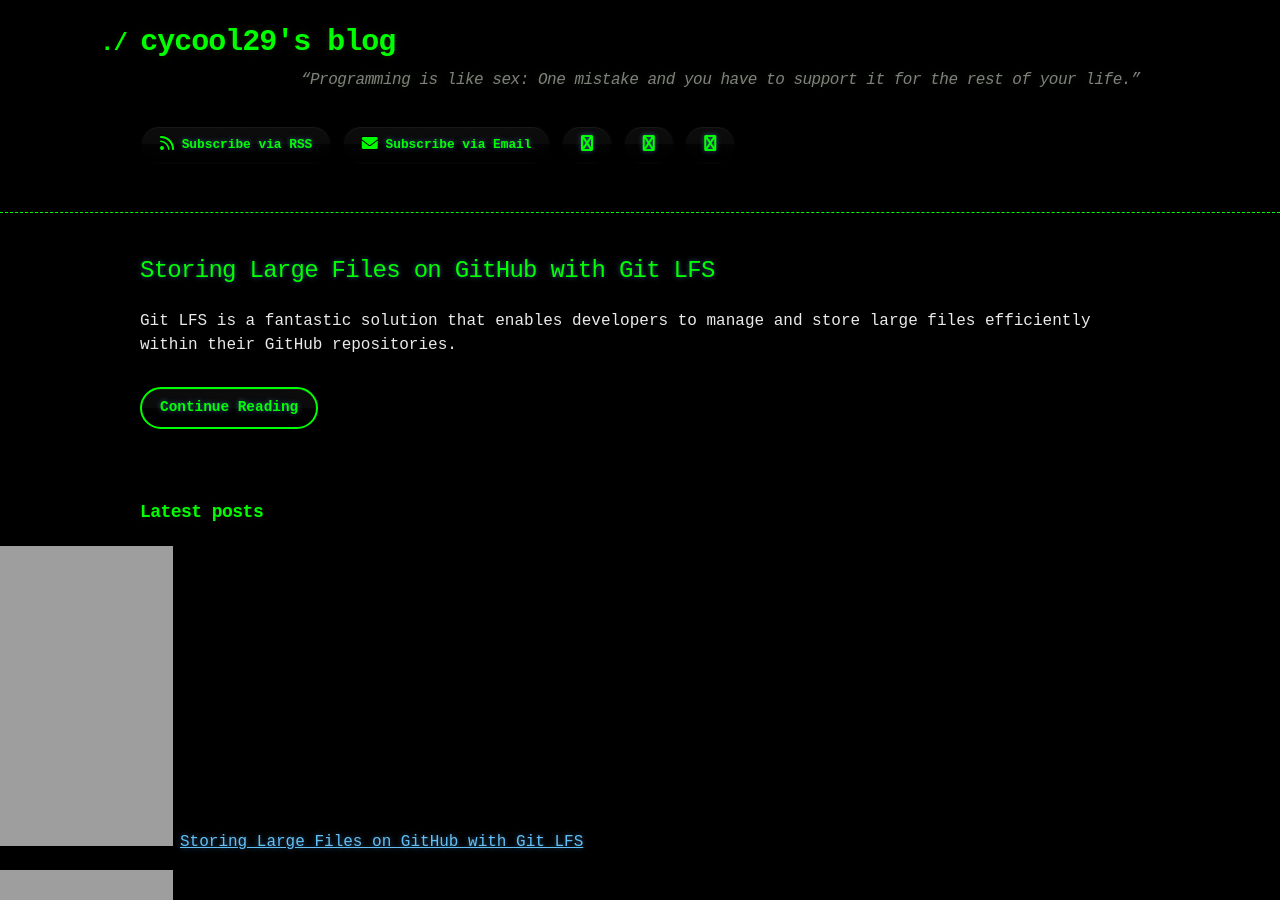
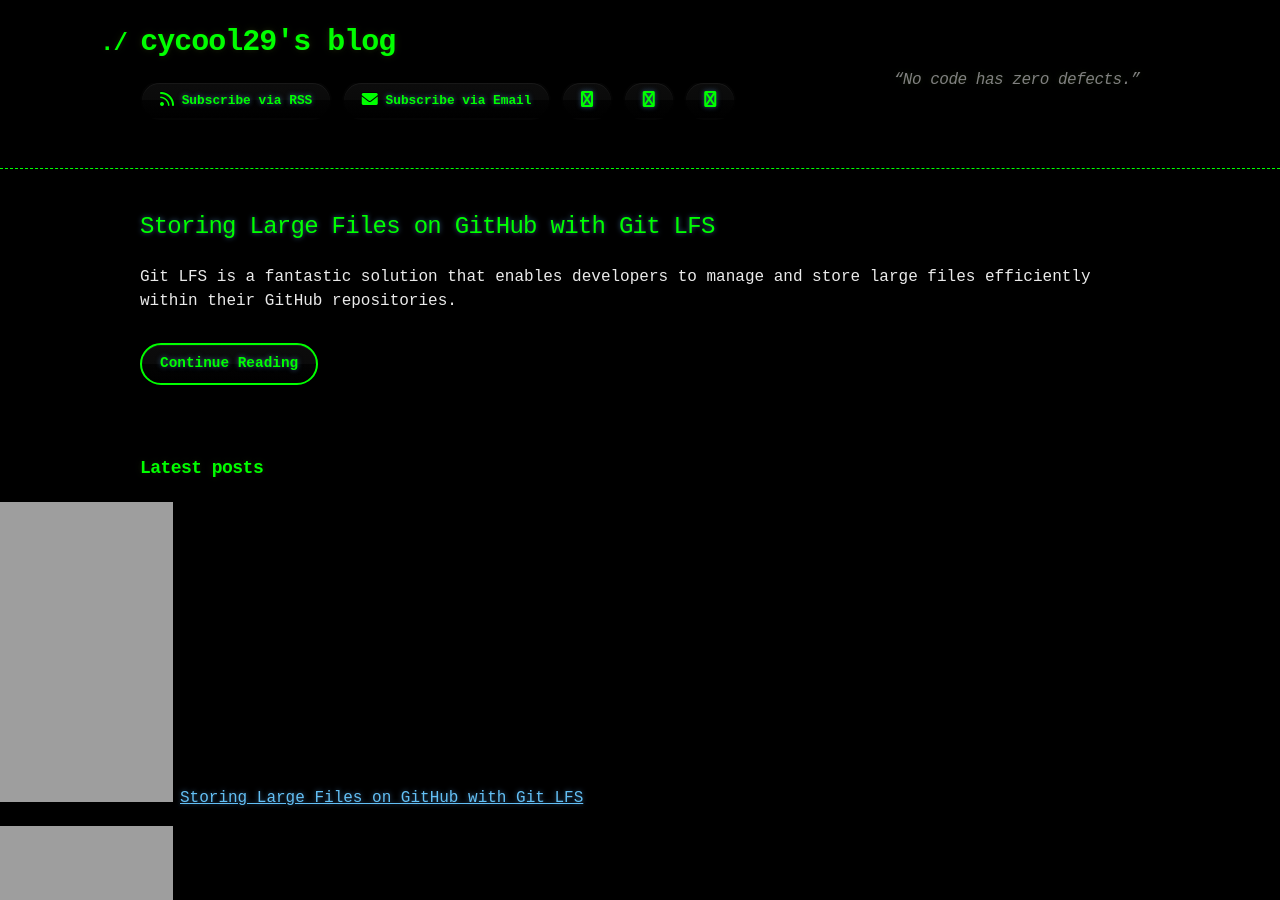
Before and after one commit to cycool29/cycool29.github.io, a Jekyll site: the page built from index.md, in a window 1280 px wide and 900 px high. Built offline with Jekyll 4.4.1, drawn with Linux system fonts in a browser that asks for light colours; a style sheet for code colours, icons or effects is not loaded.

Commit message:
Update quotes

```diff
--- a/_config.yml
+++ b/_config.yml
@@ -1,5 +1,5 @@
 title: cycool29's blog
-description: "“Programming is like sex: One mistake and you have to support it for the rest of your life.” "
+description: "“No code has zero defects.” "
 bio: A high school student. Intermediate in Python, Git, Bash. Learning JavaScript. He/Him. "
 author: cycool29
 url: https://cycool29.github.io
```
